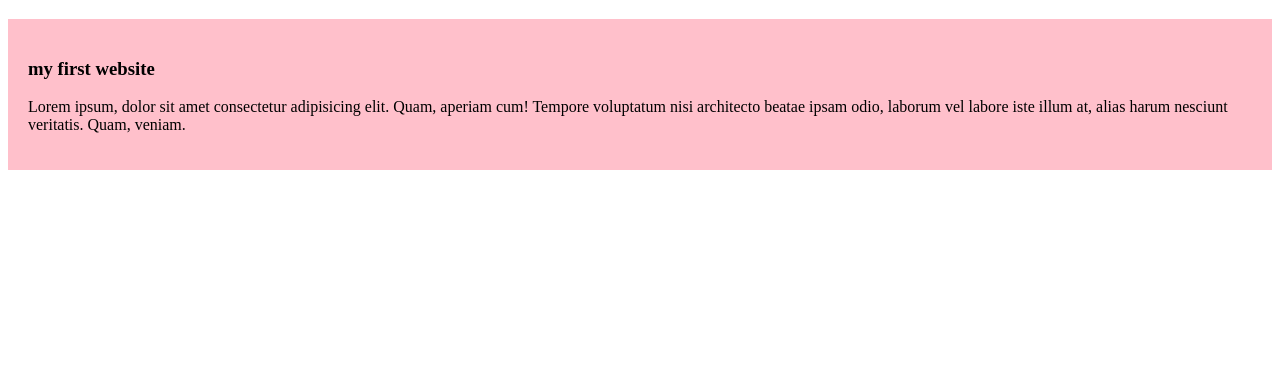
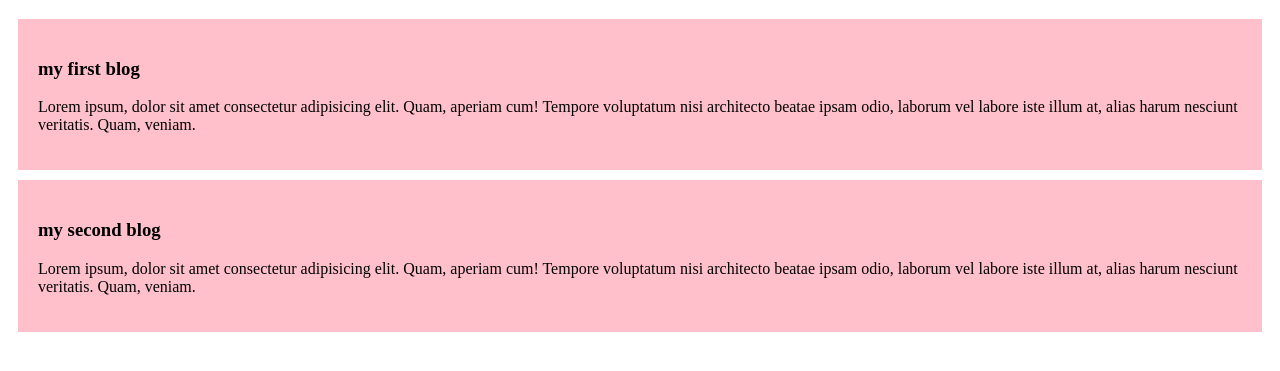
Before and after one commit to abidaa78/my-first-github-repo, a plain HTML site: page index.html in a window 1280 px wide. Shown: the part 61-432 px from the top of the page. Drawn offline with Linux system fonts and the light colour scheme.

Commit message:
added second blog

```diff
--- a/index.html
+++ b/index.html
@@ -9,7 +9,11 @@
 <body>
     <h1>hello world!</h1>
     <div>
-        <h3>my first website</h3>
+        <h3>my first blog</h3>
+        <p>Lorem ipsum, dolor sit amet consectetur adipisicing elit. Quam, aperiam cum! Tempore voluptatum nisi architecto beatae ipsam odio, laborum vel labore iste illum at, alias harum nesciunt veritatis. Quam, veniam.</p>
+    </div>
+    <div>
+        <h3>my second blog</h3>
         <p>Lorem ipsum, dolor sit amet consectetur adipisicing elit. Quam, aperiam cum! Tempore voluptatum nisi architecto beatae ipsam odio, laborum vel labore iste illum at, alias harum nesciunt veritatis. Quam, veniam.</p>
     </div>
 </body>
--- a/styles/blog.css
+++ b/styles/blog.css
@@ -1,4 +1,5 @@
 div{
     background-color: pink;
     padding: 20px;
+    margin: 10px;
 }
```
